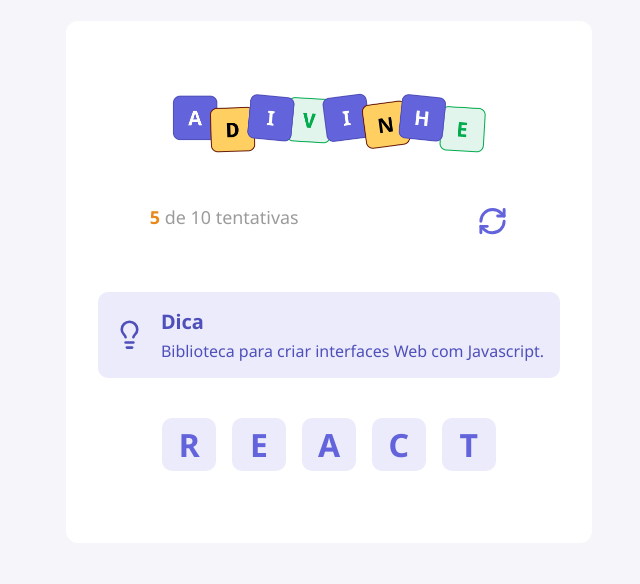
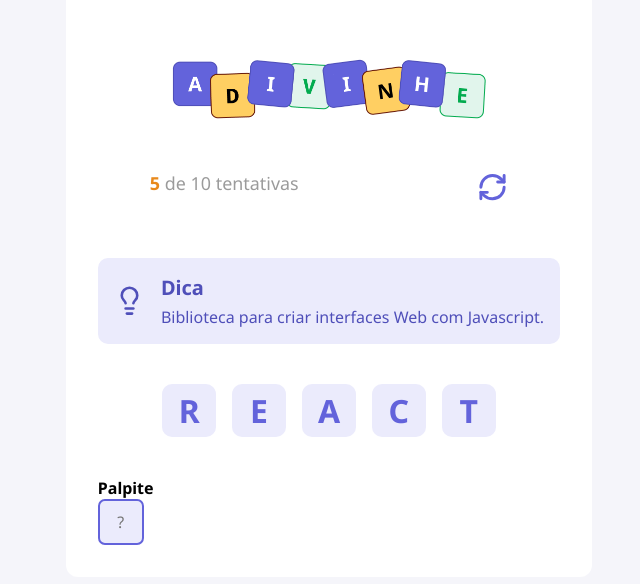
Before and after one commit to ThiagoSCarv/guessing-game, a React (Vite) app: page / in a window 1280 px wide. Shown: the part 118-702 px from the top of the page, without its empty margins (311-951 px from the left). Built offline with nearby package versions, Linux system fonts and the light colour scheme; a web font is replaced by a local one.

Commit message:
criando componente input

```diff
--- a/src/App.tsx
+++ b/src/App.tsx
@@ -1,4 +1,6 @@
 import style from "./app.module.css";
+
+import { Input } from "./components/Input";
 
 import { Header } from "./components/Header";
 
@@ -25,6 +27,12 @@
           <Letter value="C" />
           <Letter value="T" />
         </div>
+
+        <h4>Palpite</h4>
+
+        <div>
+          <Input autoFocus maxLength={1} placeholder="?" />
+        </div>
       </main>
     </div>
   );
--- /dev/null
+++ b/src/components/Input/index.tsx
@@ -0,0 +1,7 @@
+import styles from "./style.module.css";
+
+type Props = React.ComponentProps<"input">;
+
+export function Input({ ...rest }: Props) {
+  return <input type="text" className={styles.input} {...rest}></input>;
+}
--- /dev/null
+++ b/src/components/Input/style.module.css
@@ -0,0 +1,16 @@
+.input {
+  width: 2.87rem;
+  height: 2.87rem;
+  border-radius: 0.43rem;
+
+  background-color: #ebebfc;
+  border: 2px solid #6363db;
+  color: #6363db;
+
+  text-transform: uppercase;
+  text-align: center;
+  font-size: 1rem;
+  fon-weight: 700;
+
+  outline: none;
+}
--- a/src/global.css
+++ b/src/global.css
@@ -12,7 +12,10 @@
   background-color: #f5f5fa;
 
   font-family: "Noto Sans", serif;
-  font-optical-sizing: auto;
+}
+
+input {
+  font-family: "Noto Sans", serif;
 }
 
 button {
```
